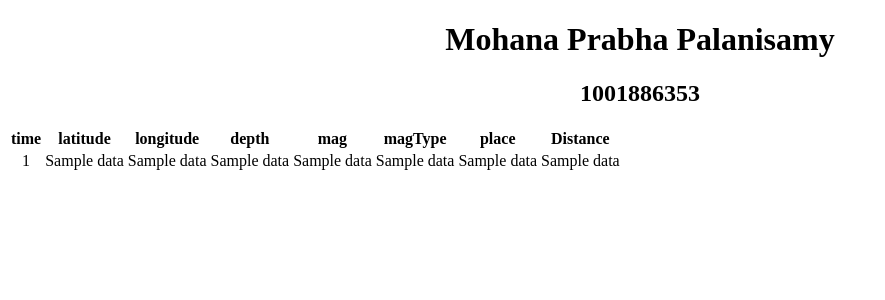
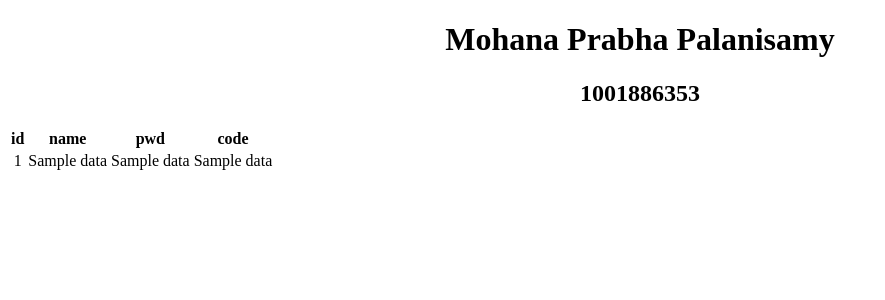
Before and after one commit to MohanaPrabha16/ADB, a Flask app: template templates/3.html in a window 1280 px wide. Shown: the top 300 px of the page, without its empty margins (0-885 px from the left). Run offline with Flask 2, Linux system fonts and the light colour scheme; the template is opened without the code that fills it: most values are stand-ins (such as "Sample title", 1, 10 or a date in 2020).

Commit message:
Add files via upload

```diff
--- a/app.py
+++ b/app.py
@@ -37,9 +37,11 @@ def createTable1():
 def random():
     start=time.time()
     array1=[]
+    idFrom=request.args.get('idFrom')
+    idTo = request.args.get('idTo')
     rand= request.args.get('id')
     print(rand)
-    q1= "SELECT * FROM [dbo].[ni] WHERE id BETWEEN 2345 AND 5555 ORDER BY name"
+    q1= "select * from [dbo].[ni] where id between '"+str(idFrom)+"' and '"+str(idTo)+"' order by id Desc"
     conn = pymssql.connect(server='adb1.database.windows.net', user='admin1', port='1433', password='Ajithsivadas#1', database='AssignmentADB1')
     cursor = conn.cursor()
     cursor.execute(q1)
@@ -57,9 +59,11 @@ def random():
 def random_redis():
     start=time.time()
     array1=[]
+    idFrom=request.args.get('rangemax')
+    idTo = request.args.get('rangemin')
     rand= request.args.get('rand')
     print(rand)
-    q1= "select top {}* from [dbo].[earthquakes] order by rand()".format(rand)
+    q1= "select n.id,n.name,d.pwd,d.code from [dbo].[ni] n inner join [dbo].[di] d on d.id = n.id where n.id between '"+str(range_min)+"' and '"+str(range_max)+"' order by id Desc ".format(rand)
     conn = pymssql.connect(server='adb1.database.windows.net', user='admin1', port='1433', password='Ajithsivadas#1', database='AssignmentADB1')
     cursor = conn.cursor()
     key = hashlib.sha224(q1.encode('utf-8')).hexdigest()
@@ -77,20 +81,21 @@ def random_redis():
 @app.route('/4',methods=['POST','GET'])
 def c():
     start=time.time()
+    array =[]
     array1=[]
-    location= str(request.form['location'])
-    depth_from= float(request.form['depthFrom'])
-    depth_to= float(request.form['depthTo'])
+    idFrom=request.args.get('idFrom')
+    idTo = request.args.get('idTo')
     list_of_data= []
 
-    q1= "select * from [dbo].[earthquakes] where place like '%"+str(location)+"%'AND depth BETWEEN '"+str(depth_from)+"' AND '"+str(depth_to)+"'"
+    q1= "select n.id,n.name,d.pwd,d.code from [dbo].[ni] n inner join [dbo].[di] d on d.id = n.id where n.id between '"+str(idFrom)+"' and '"+str(idTo)+"' order by id Desc "
     conn = pymssql.connect(server='adb1.database.windows.net', user='admin1', port='1433', password='Ajithsivadas#1', database='AssignmentADB1')
     cursor = conn.cursor()
     cursor.execute(q1)
     result=cursor.fetchall()
-    for i in result:
-        j=numpy.asarray(i)
-        array1.append(j)
+    while row:
+        array1 = np.asarray(row)
+        array.append(array1)
+        row = cursor.fetchall()
     end=time.time()
     diff=end-start
     return render_template('4.html',result=array1,time=diff)
--- a/templates/3.html
+++ b/templates/3.html
@@ -17,14 +17,14 @@ CSE 6331 - Assignment 03 -->
     <thead>
 
     <tr>
-    <th scope="col">time</th>
-    <th scope="col">latitude</th>
-    <th scope="col">longitude</th>
-    <th scope="col">depth</th>
-    <th scope="col">mag</th>
+    <th scope="col">id</th>
+    <th scope="col">name</th>
+    <th scope="col">pwd</th>
+    <th scope="col">code</th>
+    <!-- <th scope="col">mag</th>
     <th scope="col">magType</th>
     <th scope="col">place</th>
-    <th scope="col">Distance</th>
+    <th scope="col">Distance</th> -->
     </tr>
     </thead>
     <tbody>
@@ -34,10 +34,10 @@ CSE 6331 - Assignment 03 -->
     <td>{{ data[1] }}</td>
     <td>{{ data[2] }}</td>
     <td>{{ data[3] }}</td>
-    <td>{{ data[4] }}</td>
+    <!-- <td>{{ data[4] }}</td>
     <td>{{ data[5] }}</td>
     <td>{{ data[6] }}</td>
-    <td>{{ data[7] }}</td>
+    <td>{{ data[7] }}</td> -->
     </tr>
     {% endfor %}
     </tbody>
--- a/templates/main.html
+++ b/templates/main.html
@@ -69,9 +69,8 @@ CSE 6331 - Assignment 03 -->
 
 
 <form action="/4" method="POST">
-<label> Location: </label><input type="text" name="location" value="" required><br>
-<label> Depth From : </label><input type="text" name="depthFrom" value="" required><br>
-<label> Depth To : </label><input type="text" name="depthTo" value="" required><br>
+    <label> Range From : </label><input type="text" name="idFrom" value="" required><br>
+    <label> Range To : </label><input type="text" name="idTo" value="" required><br>
 
 
 <input type="submit" value="Show Details in RDB" class="btn btn-primary"/>
```
Also changed, not shown: templates/4.html (+8 -8 lines).
